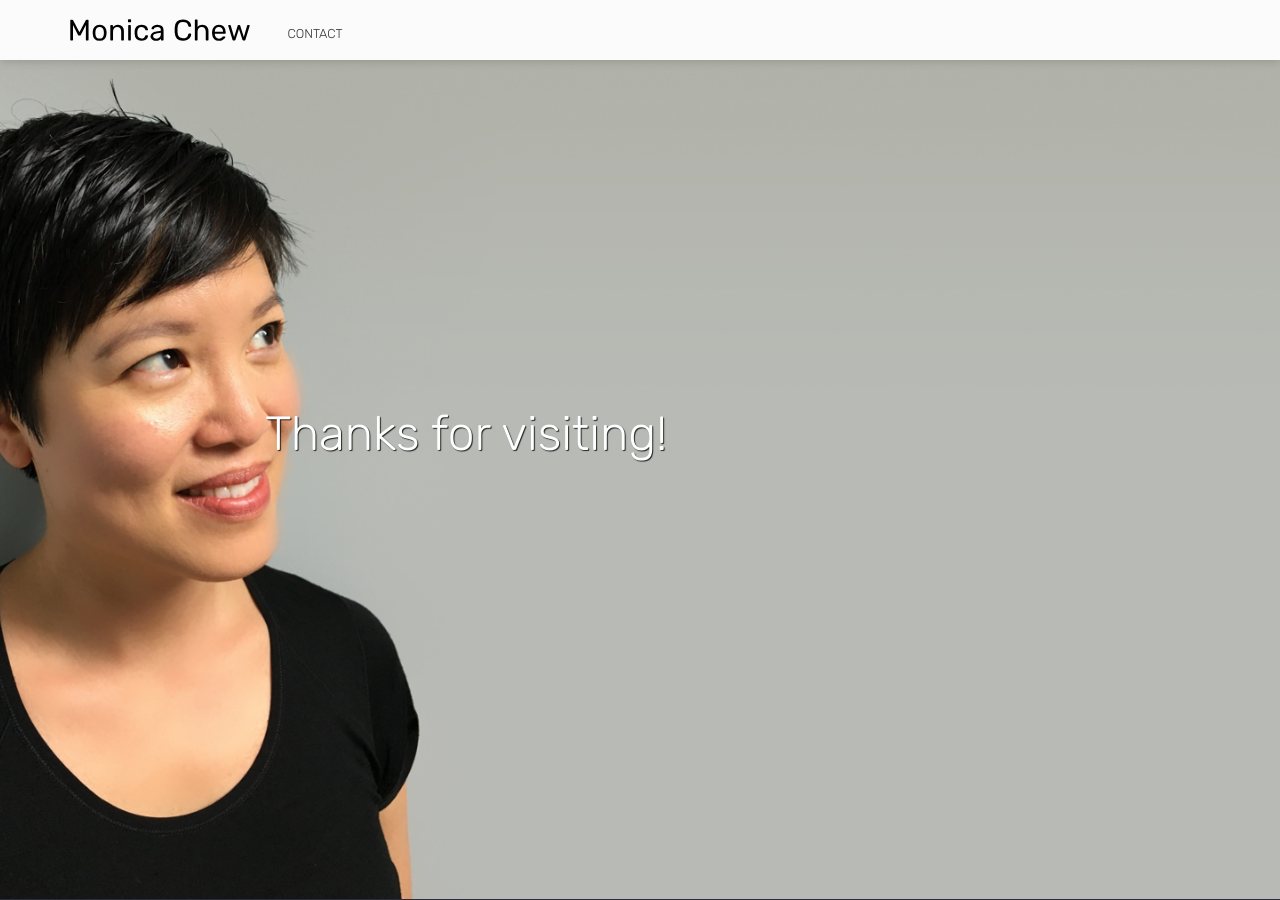
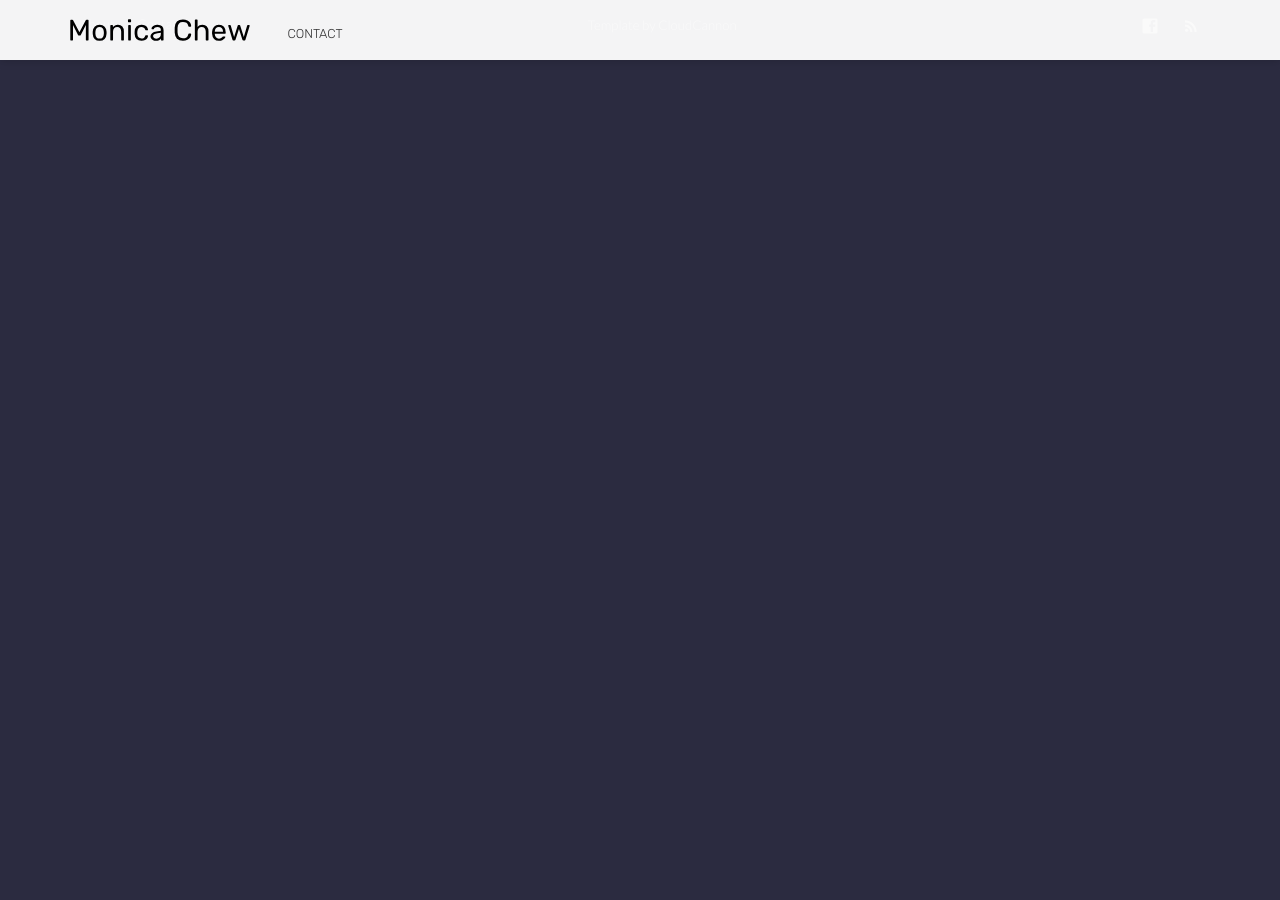
Before and after one commit to monicachew/monicachew.github.io, a Jekyll site: the page built from index.html, in a window 1280 px wide and 900 px high, scrolled down 2412 px. Built offline with Jekyll 4.4.1, drawn with Linux system fonts in a browser that asks for light colours; nearby versions of some CDN libraries.

Commit message:
Strip last stanza

```diff
--- a/index.html
+++ b/index.html
@@ -65,16 +65,4 @@
 		</div>
 	</section>
 
-	<section class="hero" style="background-image: url({% include relative-src.html src=page.bottom_image %})">
-		<div class="inner-hero text-container">
-			<div class="hero-text-container">
-				<h2 class="editable">
-					Thanks for visiting!
-				</h2>
-				<p class="subtext editable">
-
-				</p>
-			</div>
-		</div>
-	</section>
 </div>
```
